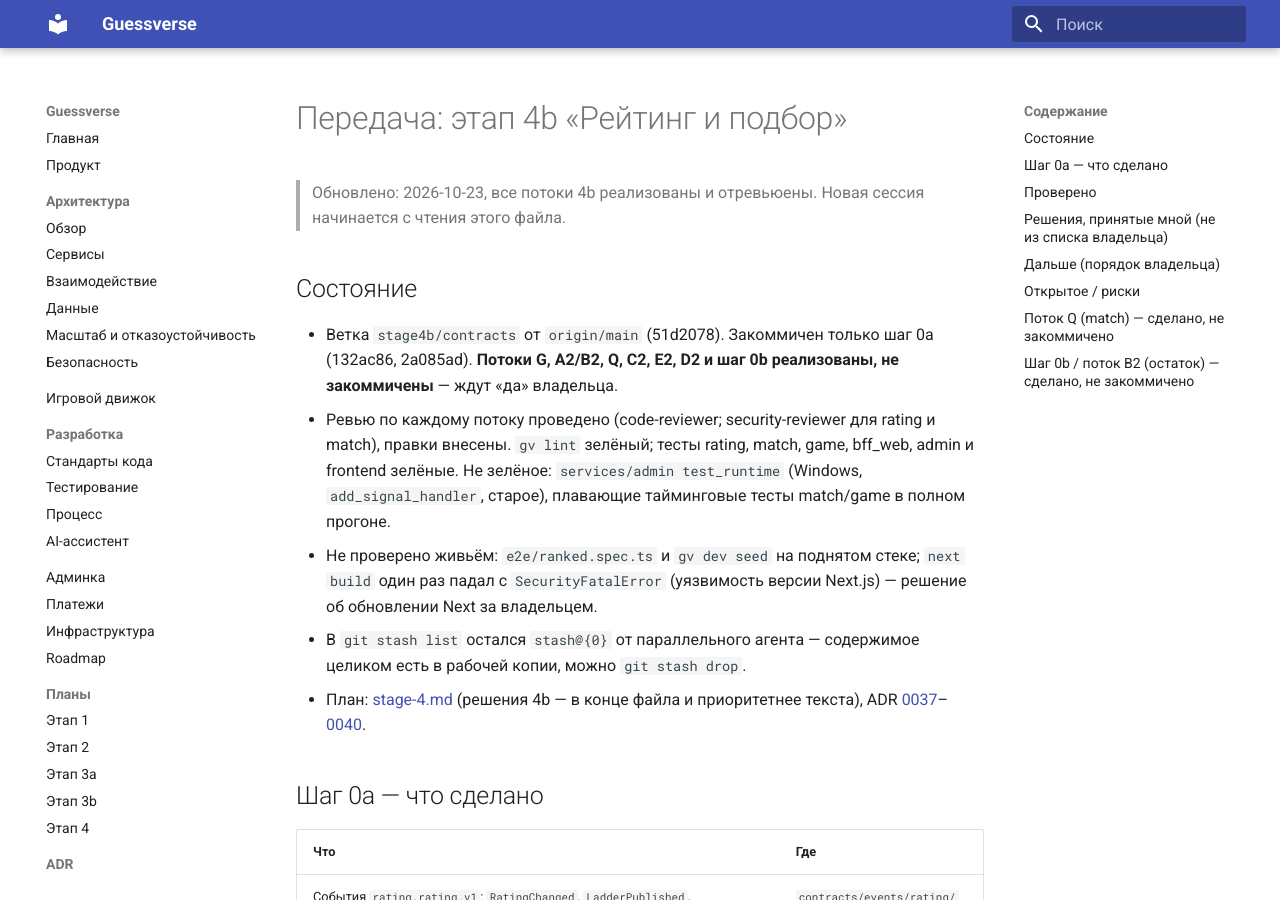
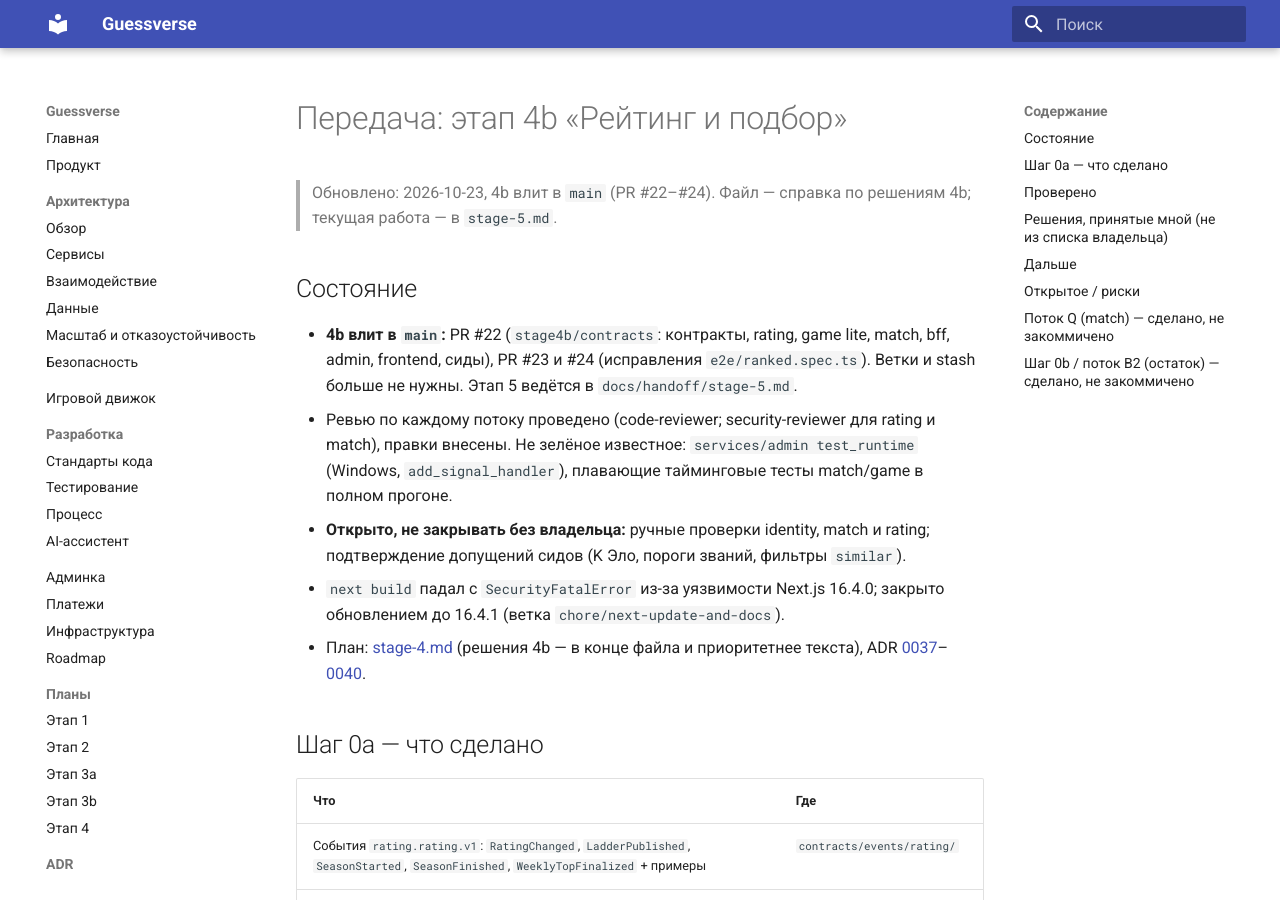
Before and after one commit to L0GIN0UT/oncue, an MkDocs documentation site: the page built from docs/handoff/stage-4b.md, in a window 1280 px wide and 900 px high. Built offline with MkDocs 1.6.1 and Material for MkDocs 9.7.7, drawn with Linux system fonts in a browser that asks for light colours; some of the changed text lies outside the part shown.

Commit message:
docs(roadmap): 4b выполнен и влит (PR #22–#24), хвосты и состояние handoff

```diff
--- a/docs/handoff/stage-4b.md
+++ b/docs/handoff/stage-4b.md
@@ -1,12 +1,12 @@
 # Передача: этап 4b «Рейтинг и подбор»
 
-> Обновлено: 2026-10-23, все потоки 4b реализованы и отревьюены. Новая сессия начинается с чтения этого файла.
+> Обновлено: 2026-10-23, 4b влит в `main` (PR #22–#24). Файл — справка по решениям 4b; текущая работа — в `stage-5.md`.
 
 ## Состояние
-- Ветка `stage4b/contracts` от `origin/main` (51d2078). Закоммичен только шаг 0a (132ac86, 2a085ad). **Потоки G, A2/B2, Q, C2, E2, D2 и шаг 0b реализованы, не закоммичены** — ждут «да» владельца.
-- Ревью по каждому потоку проведено (code-reviewer; security-reviewer для rating и match), правки внесены. `gv lint` зелёный; тесты rating, match, game, bff_web, admin и frontend зелёные. Не зелёное: `services/admin test_runtime` (Windows, `add_signal_handler`, старое), плавающие тайминговые тесты match/game в полном прогоне.
-- Не проверено живьём: `e2e/ranked.spec.ts` и `gv dev seed` на поднятом стеке; `next build` один раз падал с `SecurityFatalError` (уязвимость версии Next.js) — решение об обновлении Next за владельцем.
-- В `git stash list` остался `stash@{0}` от параллельного агента — содержимое целиком есть в рабочей копии, можно `git stash drop`.
+- **4b влит в `main`:** PR #22 (`stage4b/contracts`: контракты, rating, game lite, match, bff, admin, frontend, сиды), PR #23 и #24 (исправления `e2e/ranked.spec.ts`). Ветки и stash больше не нужны. Этап 5 ведётся в `docs/handoff/stage-5.md`.
+- Ревью по каждому потоку проведено (code-reviewer; security-reviewer для rating и match), правки внесены. Не зелёное известное: `services/admin test_runtime` (Windows, `add_signal_handler`), плавающие тайминговые тесты match/game в полном прогоне.
+- **Открыто, не закрывать без владельца:** ручные проверки identity, match и rating; подтверждение допущений сидов (K Эло, пороги званий, фильтры `similar`).
+- `next build` падал с `SecurityFatalError` из-за уязвимости Next.js 16.4.0; закрыто обновлением до 16.4.1 (ветка `chore/next-update-and-docs`).
 - План: [stage-4.md](../plans/stage-4.md) (решения 4b — в конце файла и приоритетнее текста), ADR [0037](../adr/0037-rating-elo-calibration-ladder-config.md)–[0040](../adr/0040-lite-format-distractor-source.md).
 
 ## Шаг 0a — что сделано
@@ -37,12 +37,8 @@
 9. Права `match.spectate`, `rating.ladders.publish`, `rating.seasons.manage` уже в identity `0008` (4a) — миграция не нужна.
 10. Шаблоны `*.duel.lite` и ranked-шаблоны для `music`/`film`, сиды `seeds/rating/ladders` — шаг 0b (`stage4b/seed`), не 0a.
 
-## Дальше (порядок владельца)
-1. Коммит 0a после «да» владельца (автор L0GIN0UT, без `Co-Authored-By`, Conventional Commits, scope: `feat(contracts): ...`).
-2. **G (rating)** сразу: домен `Ladder`/`EloCalculator`, миграция `0002_rating_core`, consumer `MatchFinished` (только `ranked`, не `aborted`), лидерборды ZSET, задачи сезонов/недели. Один `tdd-guide`, один ревьюер; `security-reviewer` — для admin-ручек.
-3. **A2/B2 (lite)** параллельно с G: `DistractorSource` + `similar` в ядре, подбор в game (`round-plans` отдаёт `options`).
-4. **Q (match)** после контрактов G: очереди, матчер под lease, `Sanction.RANKED`, проекция `RatingChanged`/`LadderPublished`, наблюдение (security-reviewer для Q2/Q3).
-5. **C2/D2/E2** в конце; 0b — сиды и `e2e/ranked.spec.ts`.
+## Дальше
+Все потоки 4b (G, A2/B2, Q, C2, D2, E2, шаг 0b) выполнены и влиты. Остаётся только то, что в «Открытое / риски» и в хвостах [roadmap](../09-roadmap.md); следующий этап — 5 («Прогрессия и социальное»).
 
 ## Открытое / риски
 - Срыв отсчёта без штрафа — сталкинг очереди возможен (принято владельцем).
```
Also changed, not shown: docs/09-roadmap.md (+20 -4 lines).
